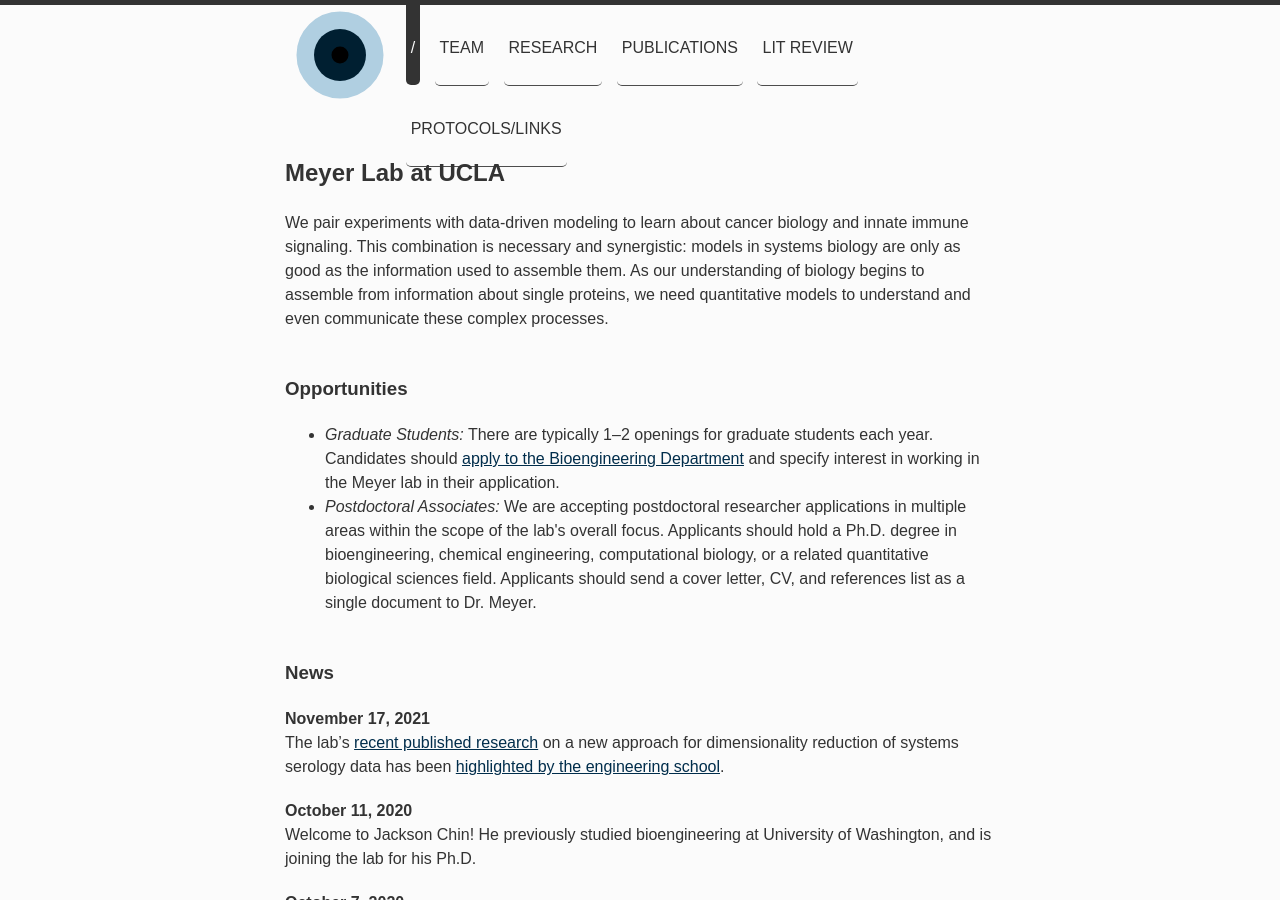
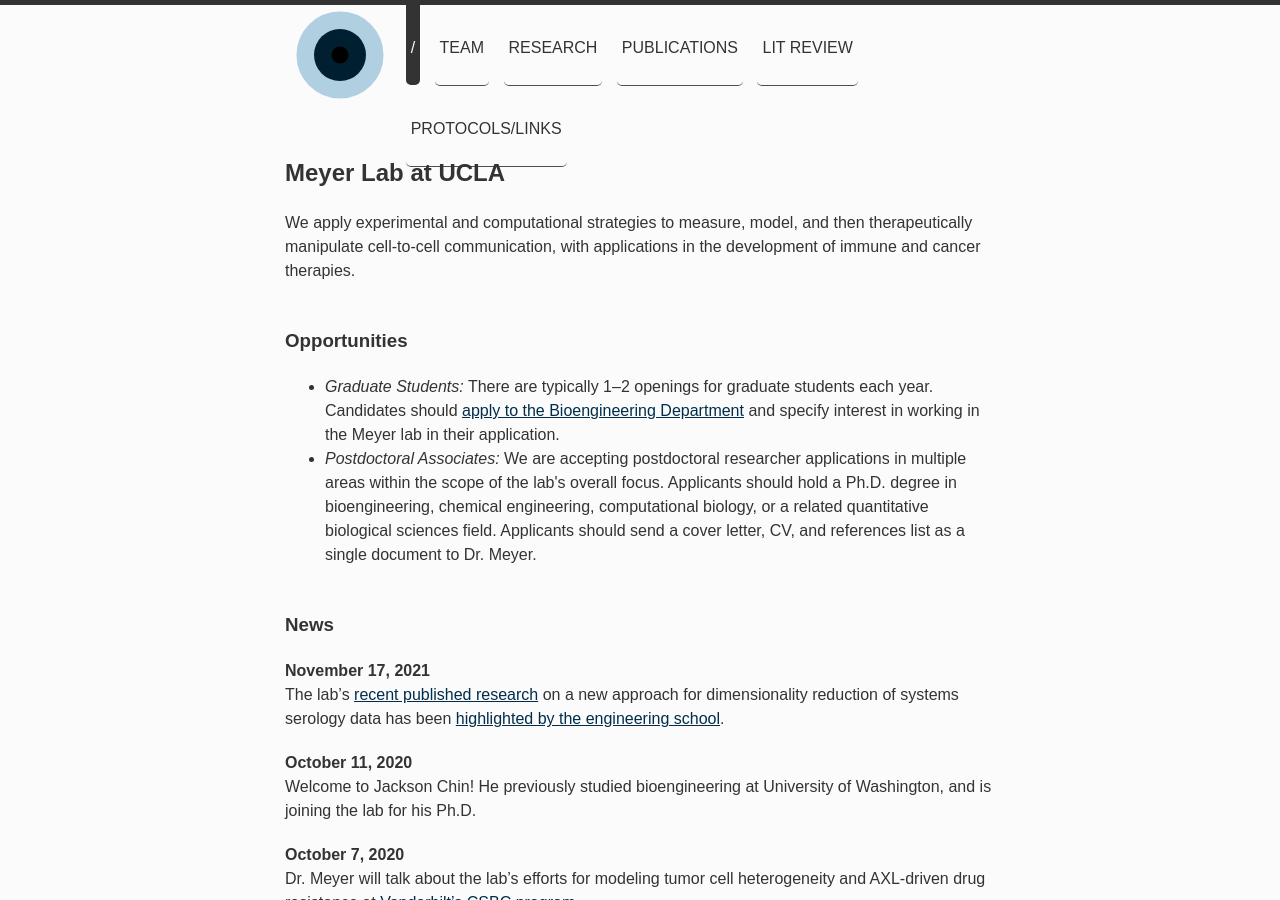
Before and after one commit to meyer-lab/asmlab.org, a Jekyll site: the page built from index.html, in a window 1280 px wide and 900 px high. Built offline with Jekyll 4.4.1, drawn with Linux system fonts in a browser that asks for light colours; some web fonts are replaced.

Commit message:
Update index.html

```diff
--- a/index.html
+++ b/index.html
@@ -5,7 +5,7 @@ title: /
 
 <h2>Meyer Lab at UCLA</h2>
 
-<p>We pair experiments with data-driven modeling to learn about cancer biology and innate immune signaling. This combination is necessary and synergistic: models in systems biology are only as good as the information used to assemble them. As our understanding of biology begins to assemble from information about single proteins, we need quantitative models to understand and even communicate these complex processes.</p>
+<p>We apply experimental and computational strategies to measure, model, and then therapeutically manipulate cell-to-cell communication, with applications in the development of immune and cancer therapies.</p>
 
 <br />
 
@@ -13,7 +13,6 @@ title: /
 
 <ul>
 <li><i>Graduate Students:</i> There are typically 1–2 openings for graduate students each year. Candidates should <a href="https://www.bioeng.ucla.edu/graduate-admissions/">apply to the Bioengineering Department</a> and specify interest in working in the Meyer lab in their application.</li>
-<!--<li><i>Undergraduate Students:</i> We are looking for highly motivated undergraduate students to assist with research projects. Students should contact Dr. Meyer for more information.</li>-->
 <li><i>Postdoctoral Associates:</i> We are accepting postdoctoral researcher applications in multiple areas within the scope of the lab's overall focus. Applicants should hold a Ph.D. degree in bioengineering, chemical engineering, computational biology, or a related quantitative biological sciences field. Applicants should send a cover letter, CV, and references list as a single document to Dr. Meyer.</li>
 </ul>
 
```
